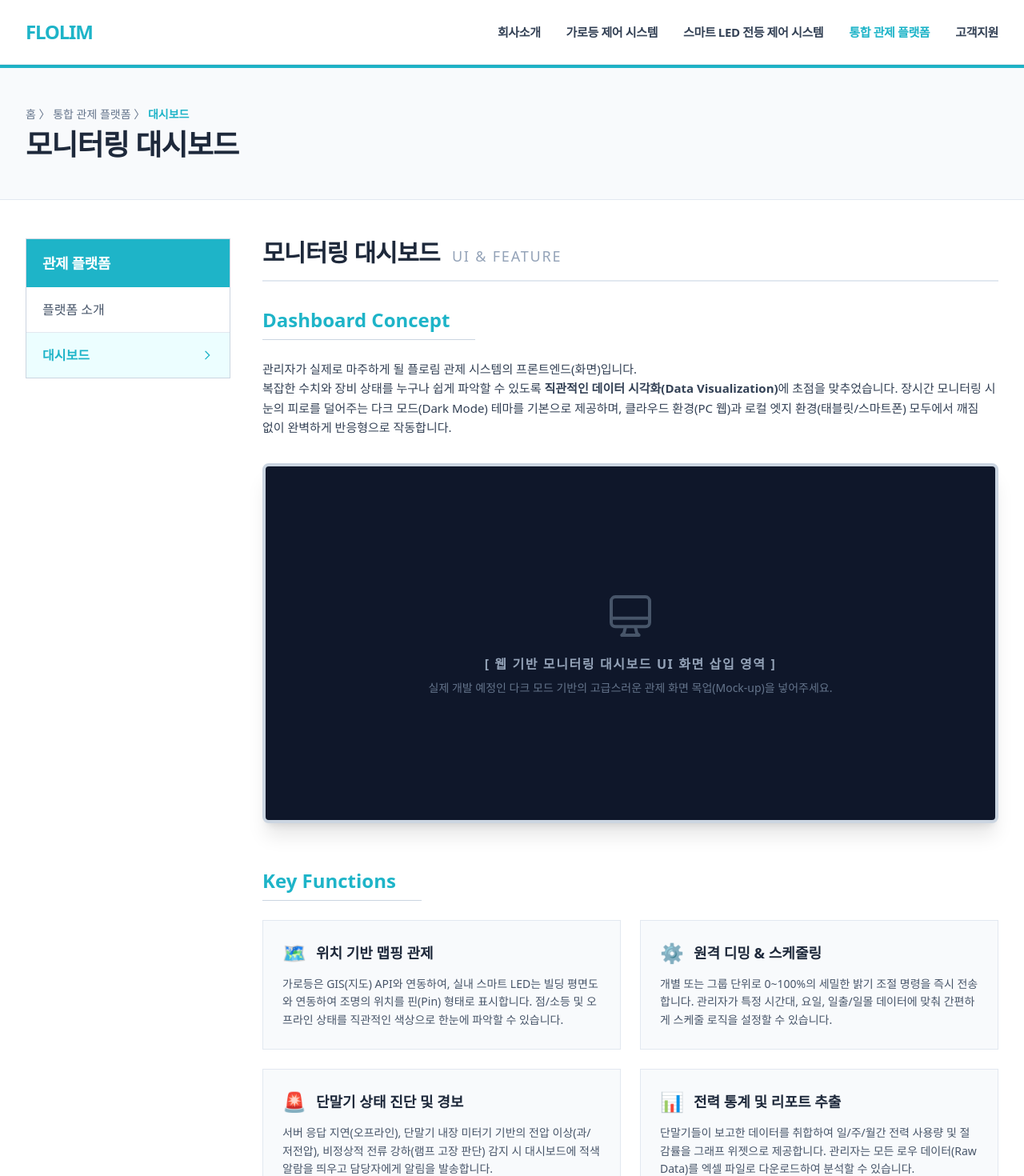
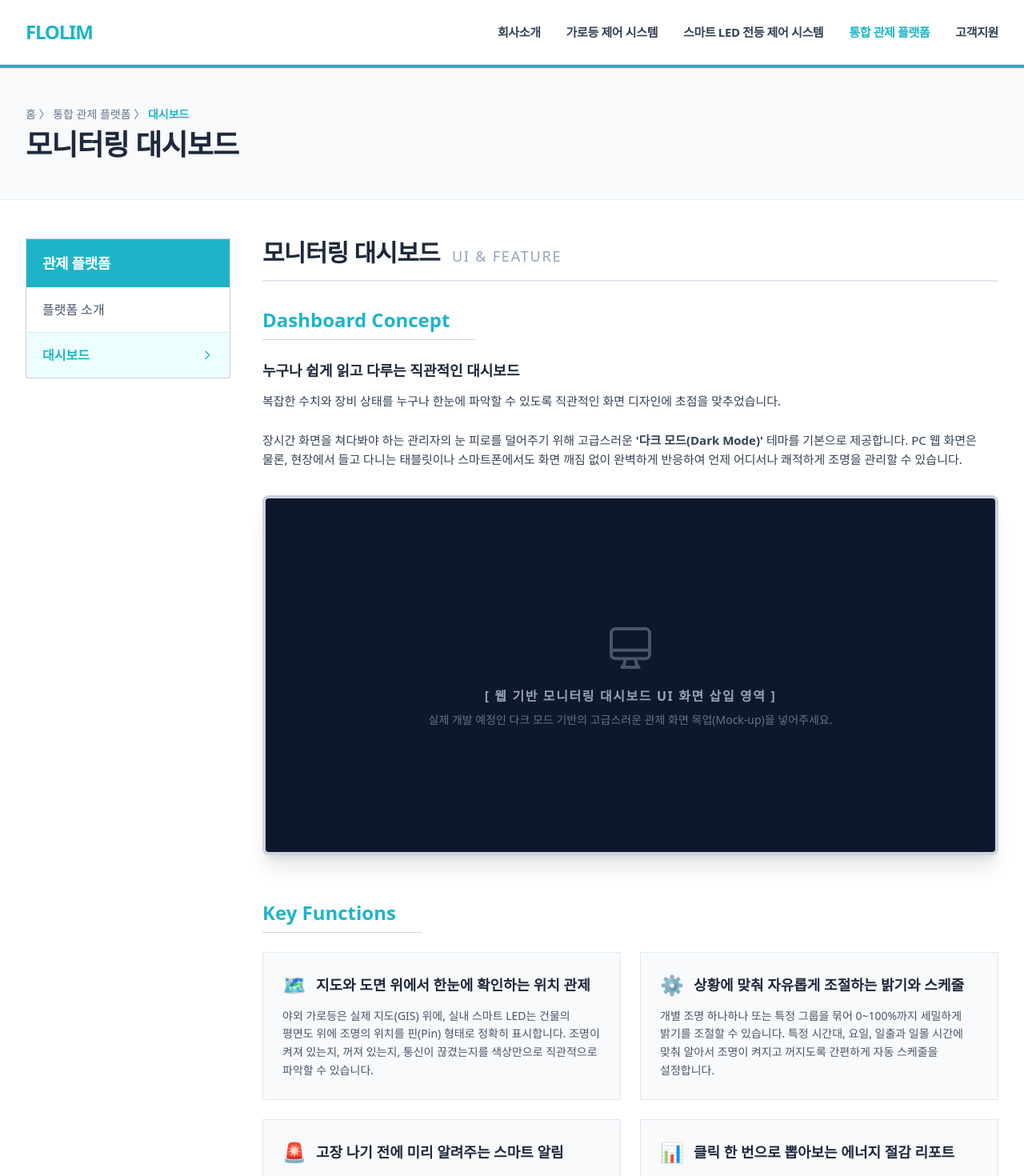
Before and after one commit to flolim-mj54/flolim-website, a React (Vite) app: page /dashboard in a window 1280 px wide. Shown: the top 1470 px of the page at 80% size. Built offline with nearby package versions, Linux system fonts and the light colour scheme.

Commit message:
플랫폼 내용 고도화

```diff
--- a/src/Dashboard.jsx
+++ b/src/Dashboard.jsx
@@ -42,12 +42,13 @@ const Dashboard = () => {
           <div className="mb-14">
             <h3 className="text-2xl font-bold text-[#1eb4c8] border-b border-slate-300 pb-2 mb-6 inline-block pr-8">Dashboard Concept</h3>
             <p className="text-slate-700 leading-relaxed break-keep text-[15px] mb-8">
-              관리자가 실제로 마주하게 될 플로림 관제 시스템의 프론트엔드(화면)입니다.
-              <br/>
-              복잡한 수치와 장비 상태를 누구나 쉽게 파악할 수 있도록 <b>직관적인 데이터 시각화(Data Visualization)</b>에 초점을 맞추었습니다. 장시간 모니터링 시 눈의 피로를 덜어주는 다크 모드(Dark Mode) 테마를 기본으로 제공하며, 클라우드 환경(PC 웹)과 로컬 엣지 환경(태블릿/스마트폰) 모두에서 깨짐 없이 완벽하게 반응형으로 작동합니다.
+              {/* 🚀 수정된 카피 반영 */}
+              <strong className="text-lg text-slate-800 block mb-3">누구나 쉽게 읽고 다루는 직관적인 대시보드</strong>
+              복잡한 수치와 장비 상태를 누구나 한눈에 파악할 수 있도록 직관적인 화면 디자인에 초점을 맞추었습니다.
+              <br/><br/>
+              장시간 화면을 쳐다봐야 하는 관리자의 눈 피로를 덜어주기 위해 고급스러운 <b>'다크 모드(Dark Mode)'</b> 테마를 기본으로 제공합니다. PC 웹 화면은 물론, 현장에서 들고 다니는 태블릿이나 스마트폰에서도 화면 깨짐 없이 완벽하게 반응하여 언제 어디서나 쾌적하게 조명을 관리할 수 있습니다.
             </p>
 
-            {/* 🖼 대시보드 스크린샷 삽입 영역 */}
             <div className="w-full bg-slate-900 border-4 border-slate-300 rounded-lg p-2 flex flex-col items-center justify-center min-h-[450px] shadow-xl relative overflow-hidden group hover:border-[#1eb4c8] transition-colors">
               <svg className="w-16 h-16 text-slate-600 mb-4 z-10" fill="none" stroke="currentColor" viewBox="0 0 24 24"><path strokeLinecap="round" strokeLinejoin="round" strokeWidth="1.5" d="M9.75 17L9 20l-1 1h8l-1-1-.75-3M3 13h18M5 17h14a2 2 0 002-2V5a2 2 0 00-2-2H5a2 2 0 00-2 2v10a2 2 0 002 2z"></path></svg>
               <span className="text-slate-400 font-bold tracking-widest mb-2 z-10">
@@ -63,44 +64,44 @@ const Dashboard = () => {
             <h3 className="text-2xl font-bold text-[#1eb4c8] border-b border-slate-300 pb-2 mb-6 inline-block pr-8">Key Functions</h3>
             <div className="grid grid-cols-1 md:grid-cols-2 gap-6">
 
+              {/* 🚀 수정된 4가지 핵심 기능 블록 반영 */}
               <div className="border border-slate-200 p-6 bg-slate-50">
                 <div className="flex items-center mb-3">
                   <span className="text-2xl mr-3">🗺️</span>
-                  <h4 className="font-bold text-slate-800 text-lg">위치 기반 맵핑 관제</h4>
+                  <h4 className="font-bold text-slate-800 text-lg">지도와 도면 위에서 한눈에 확인하는 위치 관제</h4>
                 </div>
-                <p className="text-sm text-slate-600 leading-relaxed">
-                  가로등은 GIS(지도) API와 연동하여, 실내 스마트 LED는 빌딩 평면도와 연동하여 조명의 위치를 핀(Pin) 형태로 표시합니다. 점/소등 및 오프라인 상태를 직관적인 색상으로 한눈에 파악할 수 있습니다.
+                <p className="text-sm text-slate-600 leading-relaxed break-keep">
+                  야외 가로등은 실제 지도(GIS) 위에, 실내 스마트 LED는 건물의 평면도 위에 조명의 위치를 핀(Pin) 형태로 정확히 표시합니다. 조명이 켜져 있는지, 꺼져 있는지, 통신이 끊겼는지를 색상만으로 직관적으로 파악할 수 있습니다.
                 </p>
               </div>
 
               <div className="border border-slate-200 p-6 bg-slate-50">
                 <div className="flex items-center mb-3">
                   <span className="text-2xl mr-3">⚙️</span>
-                  <h4 className="font-bold text-slate-800 text-lg">원격 디밍 & 스케줄링</h4>
+                  <h4 className="font-bold text-slate-800 text-lg">상황에 맞춰 자유롭게 조절하는 밝기와 스케줄</h4>
                 </div>
-                <p className="text-sm text-slate-600 leading-relaxed">
-                  개별 또는 그룹 단위로 0~100%의 세밀한 밝기 조절 명령을 즉시 전송합니다. 관리자가 특정 시간대, 요일, 일출/일몰 데이터에 맞춰 간편하게 스케줄 로직을 설정할 수 있습니다.
+                <p className="text-sm text-slate-600 leading-relaxed break-keep">
+                  개별 조명 하나하나 또는 특정 그룹을 묶어 0~100%까지 세밀하게 밝기를 조절할 수 있습니다. 특정 시간대, 요일, 일출과 일몰 시간에 맞춰 알아서 조명이 켜지고 꺼지도록 간편하게 자동 스케줄을 설정합니다.
                 </p>
               </div>
 
-              {/* 🚀 무선 통신 환경(단말기 자체 미터기 기반)에 맞게 에러 진단 내용 현실화 */}
               <div className="border border-slate-200 p-6 bg-slate-50">
                 <div className="flex items-center mb-3">
                   <span className="text-2xl mr-3">🚨</span>
-                  <h4 className="font-bold text-slate-800 text-lg">단말기 상태 진단 및 경보</h4>
+                  <h4 className="font-bold text-slate-800 text-lg">고장 나기 전에 미리 알려주는 스마트 알림</h4>
                 </div>
-                <p className="text-sm text-slate-600 leading-relaxed">
-                  서버 응답 지연(오프라인), 단말기 내장 미터기 기반의 전압 이상(과/저전압), 비정상적 전류 강하(램프 고장 판단) 감지 시 대시보드에 적색 알람을 띄우고 담당자에게 알림을 발송합니다.
+                <p className="text-sm text-slate-600 leading-relaxed break-keep">
+                  기기의 통신이 끊기거나, 전압 이상, 램프 고장 등 문제가 감지되면 즉시 대시보드 화면에 빨간색 경고 알람을 띄우고 담당자의 휴대전화로 알림을 발송하여 신속한 조치를 돕습니다.
                 </p>
               </div>
 
               <div className="border border-slate-200 p-6 bg-slate-50">
                 <div className="flex items-center mb-3">
                   <span className="text-2xl mr-3">📊</span>
-                  <h4 className="font-bold text-slate-800 text-lg">전력 통계 및 리포트 추출</h4>
+                  <h4 className="font-bold text-slate-800 text-lg">클릭 한 번으로 뽑아보는 에너지 절감 리포트</h4>
                 </div>
-                <p className="text-sm text-slate-600 leading-relaxed">
-                  단말기들이 보고한 데이터를 취합하여 일/주/월간 전력 사용량 및 절감률을 그래프 위젯으로 제공합니다. 관리자는 모든 로우 데이터(Raw Data)를 엑셀 파일로 다운로드하여 분석할 수 있습니다.
+                <p className="text-sm text-slate-600 leading-relaxed break-keep">
+                  조명들이 보내온 데이터를 취합하여 일간, 주간, 월간 전력 사용량과 에너지 절감률을 보기 쉬운 그래프로 제공합니다. 필요할 경우 모든 상세 데이터(Raw Data)를 엑셀 파일로 다운로드하여 보고서 작성에 바로 활용할 수 있습니다.
                 </p>
               </div>
 
--- a/src/History.jsx
+++ b/src/History.jsx
@@ -19,7 +19,7 @@ const History = () => {
               <h2 className="text-lg font-bold tracking-tight">회사소개</h2>
             </div>
             <ul className="flex flex-col">
-              <li className="border-b border-slate-200"><Link to="/greeting" className="flex items-center justify-between px-5 py-4 text-slate-600 hover:text-[#1eb4c8] hover:bg-slate-50 transition-all">인사말</Link></li>
+              <li className="border-b border-slate-200"><Link to="/greeting" className="flex items-center justify-between px-5 py-4 text-slate-600 hover:text-[#1eb4c8] hover:bg-slate-50 transition-all">CEO 인사말</Link></li>
               <li className="border-b border-slate-200"><Link to="/history" className="flex items-center justify-between px-5 py-4 bg-cyan-50 text-[#1eb4c8] font-bold">연혁 <svg className="w-4 h-4" fill="none" stroke="currentColor" viewBox="0 0 24 24"><path strokeLinecap="square" strokeLinejoin="miter" strokeWidth="2" d="M9 5l7 7-7 7"></path></svg></Link></li>
               <li className="border-b border-slate-200 last:border-0"><Link to="/location" className="flex items-center justify-between px-5 py-4 text-slate-600 hover:text-[#1eb4c8] hover:bg-slate-50 transition-all">오시는 길</Link></li>
             </ul>
--- a/src/Location.jsx
+++ b/src/Location.jsx
@@ -47,7 +47,7 @@ const Location = () => {
               <h2 className="text-lg font-bold tracking-tight">회사소개</h2>
             </div>
             <ul className="flex flex-col">
-              <li className="border-b border-slate-200"><Link to="/greeting" className="flex items-center justify-between px-5 py-4 text-slate-600 hover:text-[#1eb4c8] hover:bg-slate-50 transition-all">인사말</Link></li>
+              <li className="border-b border-slate-200"><Link to="/greeting" className="flex items-center justify-between px-5 py-4 text-slate-600 hover:text-[#1eb4c8] hover:bg-slate-50 transition-all">CEO 인사말</Link></li>
               <li className="border-b border-slate-200"><Link to="/history" className="flex items-center justify-between px-5 py-4 text-slate-600 hover:text-[#1eb4c8] hover:bg-slate-50 transition-all">연혁</Link></li>
               <li className="border-b border-slate-200 last:border-0"><Link to="/location" className="flex items-center justify-between px-5 py-4 bg-cyan-50 text-[#1eb4c8] font-bold">오시는 길 <svg className="w-4 h-4" fill="none" stroke="currentColor" viewBox="0 0 24 24"><path strokeLinecap="square" strokeLinejoin="miter" strokeWidth="2" d="M9 5l7 7-7 7"></path></svg></Link></li>
             </ul>
```
Also changed, not shown: src/Greeting.jsx (+4 -4 lines), src/PlatformIntro.jsx (+17 -16 lines).
